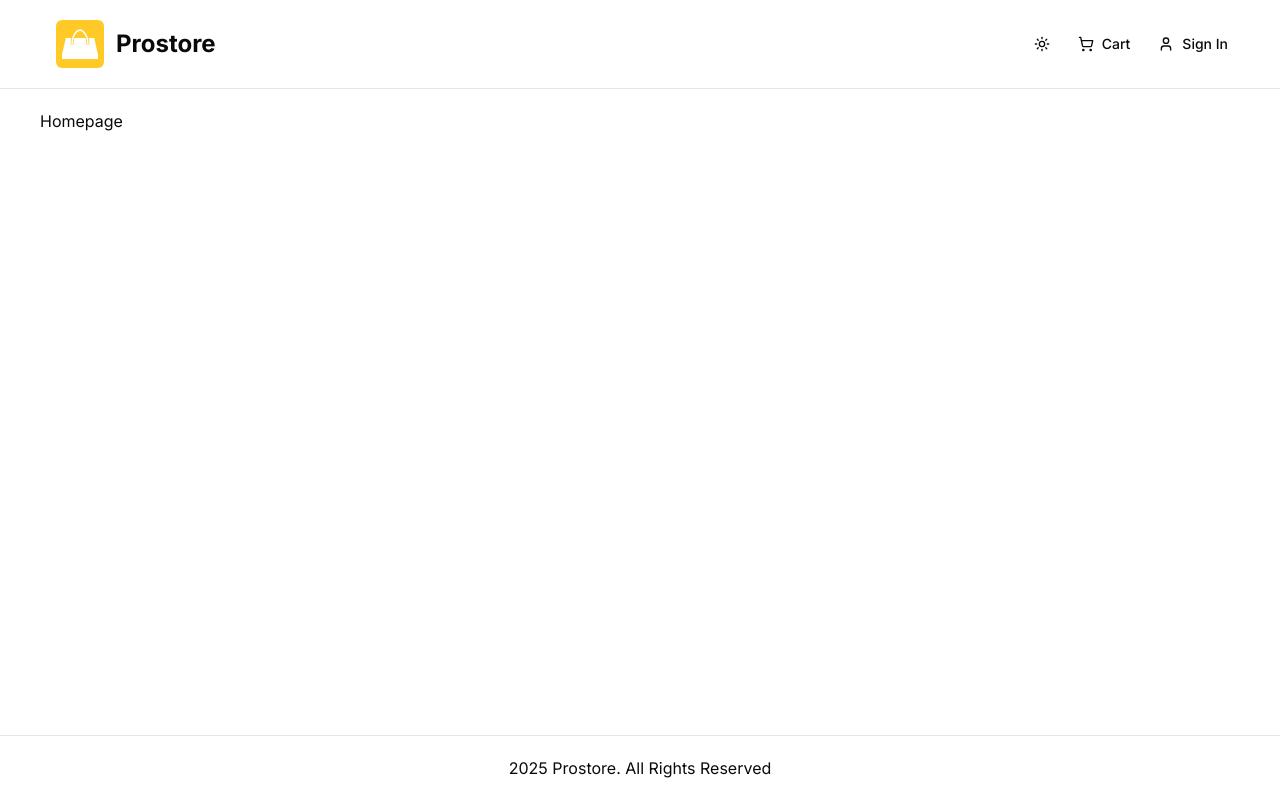
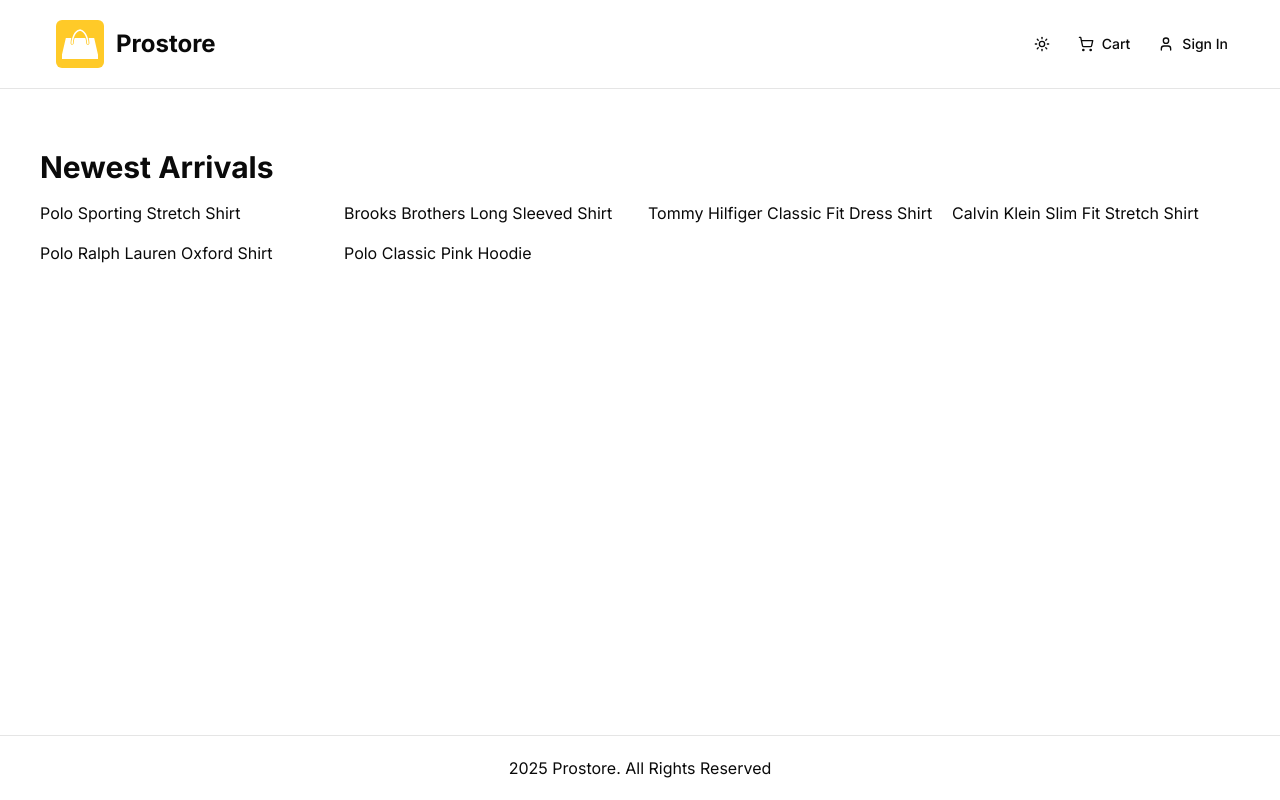
Before and after one commit to ksupdev/nextjs-ts-ecommerce, a Next.js app: page / in a window 1280 px wide. Built offline with nearby package versions, Linux system fonts and the light colour scheme; no server answers.

Commit message:
Sample Products & Product List

```diff
--- a/app/(root)/page.tsx
+++ b/app/(root)/page.tsx
@@ -1,5 +1,10 @@
+import ProductList from '@/components/shared/product/product-list';
+import sampleData from '@/db/sample-data';
+
 const Homepage = () => {
-  return <>Homepage</>;
+  return <>
+    <ProductList data={sampleData.products} title='Newest Arrivals' />
+  </>;
 }
 
 export default Homepage
--- /dev/null
+++ b/components/shared/product/product-list.tsx
@@ -0,0 +1,18 @@
+//sfc
+const ProductList = ({ data, title }: { data: any; title?: string }) => {
+    return (<div className="my-10">
+        <h2 className='h2-bold mb-4'>
+            {title}
+        </h2>
+        {data.length > 0 ? (
+            <div className='grid grid-cols-1 sm:grid-cols-2 md:grid-cols-3 lg:grid-cols-4 gap-4'>
+                {data.map((product: any, index: number) =>
+                    (<div key={index}>{product.name}</div>))}
+            </div>
+        ) : (<div>
+            <p>No product found</p>
+        </div>)}
+    </div>);
+}
+
+export default ProductList;
--- /dev/null
+++ b/db/sample-data.ts
@@ -0,0 +1,108 @@
+const sampleData = {
+  products: [
+    {
+      name: 'Polo Sporting Stretch Shirt',
+      slug: 'polo-sporting-stretch-shirt',
+      category: "Men's Dress Shirts",
+      description: 'Classic Polo style with modern comfort',
+      images: [
+        '/images/sample-products/p1-1.jpg',
+        '/images/sample-products/p1-2.jpg',
+      ],
+      price: 59.99,
+      brand: 'Polo',
+      rating: 4.5,
+      numReviews: 10,
+      stock: 5,
+      isFeatured: true,
+      banner: 'banner-1.jpg',
+    },
+    {
+      name: 'Brooks Brothers Long Sleeved Shirt',
+      slug: 'brooks-brothers-long-sleeved-shirt',
+      category: "Men's Dress Shirts",
+      description: 'Timeless style and premium comfort',
+      images: [
+        '/images/sample-products/p2-1.jpg',
+        '/images/sample-products/p2-2.jpg',
+      ],
+      price: 85.9,
+      brand: 'Brooks Brothers',
+      rating: 4.2,
+      numReviews: 8,
+      stock: 10,
+      isFeatured: true,
+      banner: 'banner-2.jpg',
+    },
+    {
+      name: 'Tommy Hilfiger Classic Fit Dress Shirt',
+      slug: 'tommy-hilfiger-classic-fit-dress-shirt',
+      category: "Men's Dress Shirts",
+      description: 'A perfect blend of sophistication and comfort',
+      images: [
+        '/images/sample-products/p3-1.jpg',
+        '/images/sample-products/p3-2.jpg',
+      ],
+      price: 99.95,
+      brand: 'Tommy Hilfiger',
+      rating: 4.9,
+      numReviews: 3,
+      stock: 0,
+      isFeatured: false,
+      banner: null,
+    },
+    {
+      name: 'Calvin Klein Slim Fit Stretch Shirt',
+      slug: 'calvin-klein-slim-fit-stretch-shirt',
+      category: "Men's Dress Shirts",
+      description: 'Streamlined design with flexible stretch fabric',
+      images: [
+        '/images/sample-products/p4-1.jpg',
+        '/images/sample-products/p4-2.jpg',
+      ],
+      price: 39.95,
+      brand: 'Calvin Klein',
+      rating: 3.6,
+      numReviews: 5,
+      stock: 10,
+      isFeatured: false,
+      banner: null,
+    },
+    {
+      name: 'Polo Ralph Lauren Oxford Shirt',
+      slug: 'polo-ralph-lauren-oxford-shirt',
+      category: "Men's Dress Shirts",
+      description: 'Iconic Polo design with refined oxford fabric',
+      images: [
+        '/images/sample-products/p5-1.jpg',
+        '/images/sample-products/p5-2.jpg',
+      ],
+      price: 79.99,
+      brand: 'Polo',
+      rating: 4.7,
+      numReviews: 18,
+      stock: 6,
+      isFeatured: false,
+      banner: null,
+    },
+    {
+      name: 'Polo Classic Pink Hoodie',
+      slug: 'polo-classic-pink-hoodie',
+      category: "Men's Sweatshirts",
+      description: 'Soft, stylish, and perfect for laid-back days',
+      images: [
+        '/images/sample-products/p6-1.jpg',
+        '/images/sample-products/p6-2.jpg',
+      ],
+      price: 99.99,
+      brand: 'Polo',
+      rating: 4.6,
+      numReviews: 12,
+      stock: 8,
+      isFeatured: true,
+      banner: null,
+    },
+  ],
+};
+
+export default sampleData;
```
Also changed, not shown: 1 other file (tests, documents, lock files or other folders).
